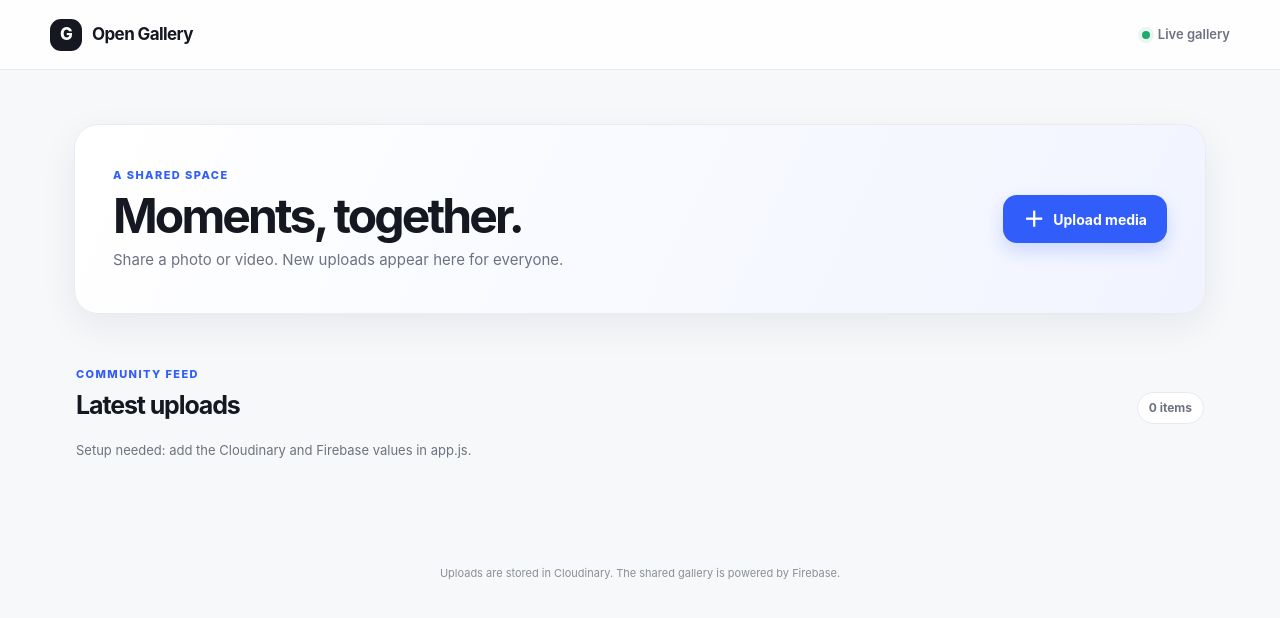
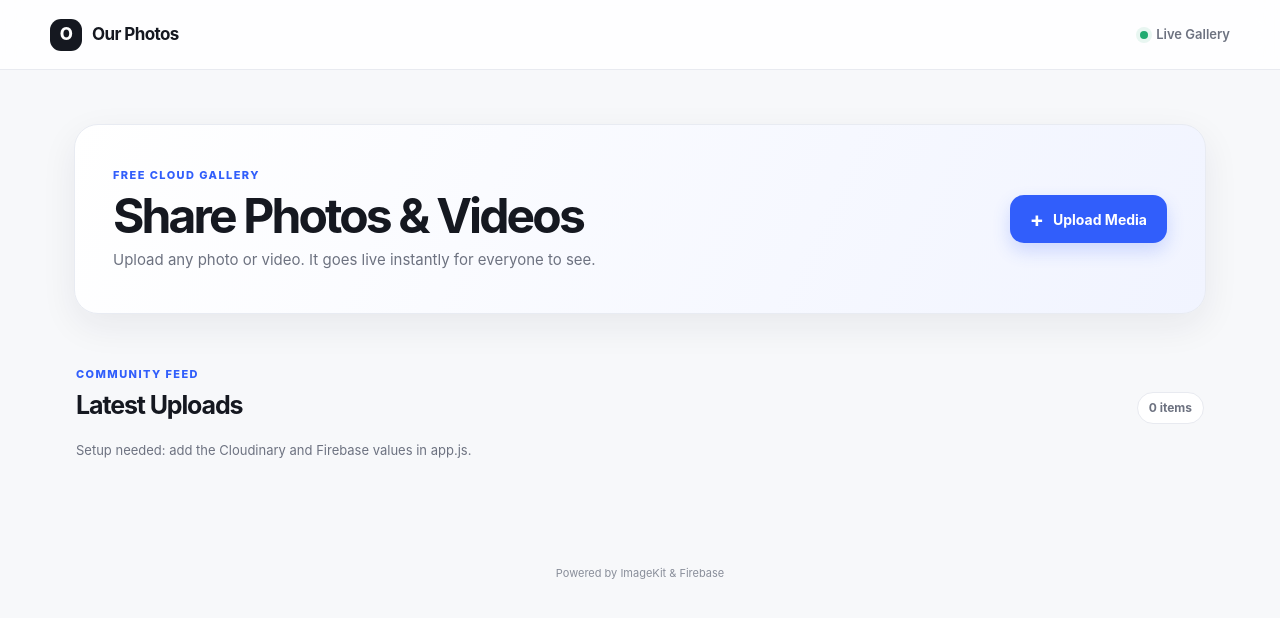
Before and after one commit to rambai248156-stack/our-photos, a website with bundled scripts: page index.html in a window 1280 px wide. Built offline with nearby package versions, Linux system fonts and the light colour scheme.

Commit message:
Update index.html

```diff
--- a/index.html
+++ b/index.html
@@ -1,60 +1,57 @@
-<!doctype html>
+<!DOCTYPE html>
 <html lang="en">
 <head>
-  <meta charset="utf-8">
-  <meta name="viewport" content="width=device-width, initial-scale=1, viewport-fit=cover">
-  <meta name="theme-color" content="#f7f8fa">
-  <meta name="description" content="A live photo and video gallery">
-  <title>Open Gallery</title>
+  <meta charset="UTF-8">
+  <meta name="viewport" content="width=device-width, initial-scale=1.0">
+  <title>Our Photos & Videos — Live Feed</title>
   <link rel="stylesheet" href="style.css">
 </head>
 <body>
   <header class="topbar">
-    <a class="brand" href="./" aria-label="Open Gallery home">
-      <span class="brand-mark" aria-hidden="true">G</span>
-      <span>Open Gallery</span>
+    <a class="brand" href="#">
+      <span class="brand-mark">O</span>
+      Our Photos
     </a>
-    <span class="live-label"><i aria-hidden="true"></i> Live gallery</span>
+    <div class="live-label"><i></i> Live Gallery</div>
   </header>
 
   <main>
-    <section class="intro" aria-labelledby="page-title">
+    <section class="intro">
       <div>
-        <p class="eyebrow">A shared space</p>
-        <h1 id="page-title">Moments, together.</h1>
-        <p class="lede">Share a photo or video. New uploads appear here for everyone.</p>
+        <p class="eyebrow">Free Cloud Gallery</p>
+        <h1>Share Photos & Videos</h1>
+        <p class="lede">Upload any photo or video. It goes live instantly for everyone to see.</p>
       </div>
-      <label class="upload-button" for="mediaInput">
-        <span aria-hidden="true">＋</span> Upload media
-      </label>
-      <input id="mediaInput" type="file" accept="image/*,video/*" multiple hidden>
+      <input type="file" id="mediaInput" accept="image/*,video/*" multiple hidden>
+      <label for="mediaInput" class="upload-button"><span>+</span> Upload Media</label>
     </section>
 
-    <section id="uploadPanel" class="upload-panel" aria-live="polite" hidden>
+    <div id="uploadPanel" class="upload-panel" hidden>
       <div class="upload-head">
-        <strong id="uploadName">Preparing upload…</strong>
+        <strong id="uploadName">Uploading...</strong>
         <span id="uploadPercent">0%</span>
       </div>
-      <div class="progress-track" role="progressbar" aria-label="Upload progress" aria-valuemin="0" aria-valuemax="100" aria-valuenow="0">
+      <div class="progress-track" role="progressbar" aria-valuenow="0" aria-valuemin="0" aria-valuemax="100">
         <span id="progressFill"></span>
       </div>
-      <p id="uploadStatus" class="upload-status">Waiting to start</p>
-    </section>
+      <p id="uploadStatus" class="upload-status"></p>
+    </div>
 
     <div class="gallery-heading">
       <div>
-        <p class="eyebrow">Community feed</p>
-        <h2>Latest uploads</h2>
+        <p class="eyebrow">Community Feed</p>
+        <h2>Latest Uploads</h2>
       </div>
       <span id="itemCount" class="item-count">0 items</span>
     </div>
 
-    <div id="connectionStatus" class="connection-status" role="status">Connecting to the live gallery…</div>
-    <section id="gallery" class="gallery" aria-label="Latest photos and videos"></section>
+    <p id="connectionStatus" class="connection-status"></p>
+    <div id="gallery" class="gallery"></div>
   </main>
 
-  <footer>Uploads are stored in Cloudinary. The shared gallery is powered by Firebase.</footer>
-  <div id="toast" class="toast" role="status" aria-live="polite"></div>
+  <footer>Powered by ImageKit & Firebase</footer>
+  <div id="toast" class="toast" role="status"></div>
+
   <script type="module" src="app.js"></script>
 </body>
 </html>
```
